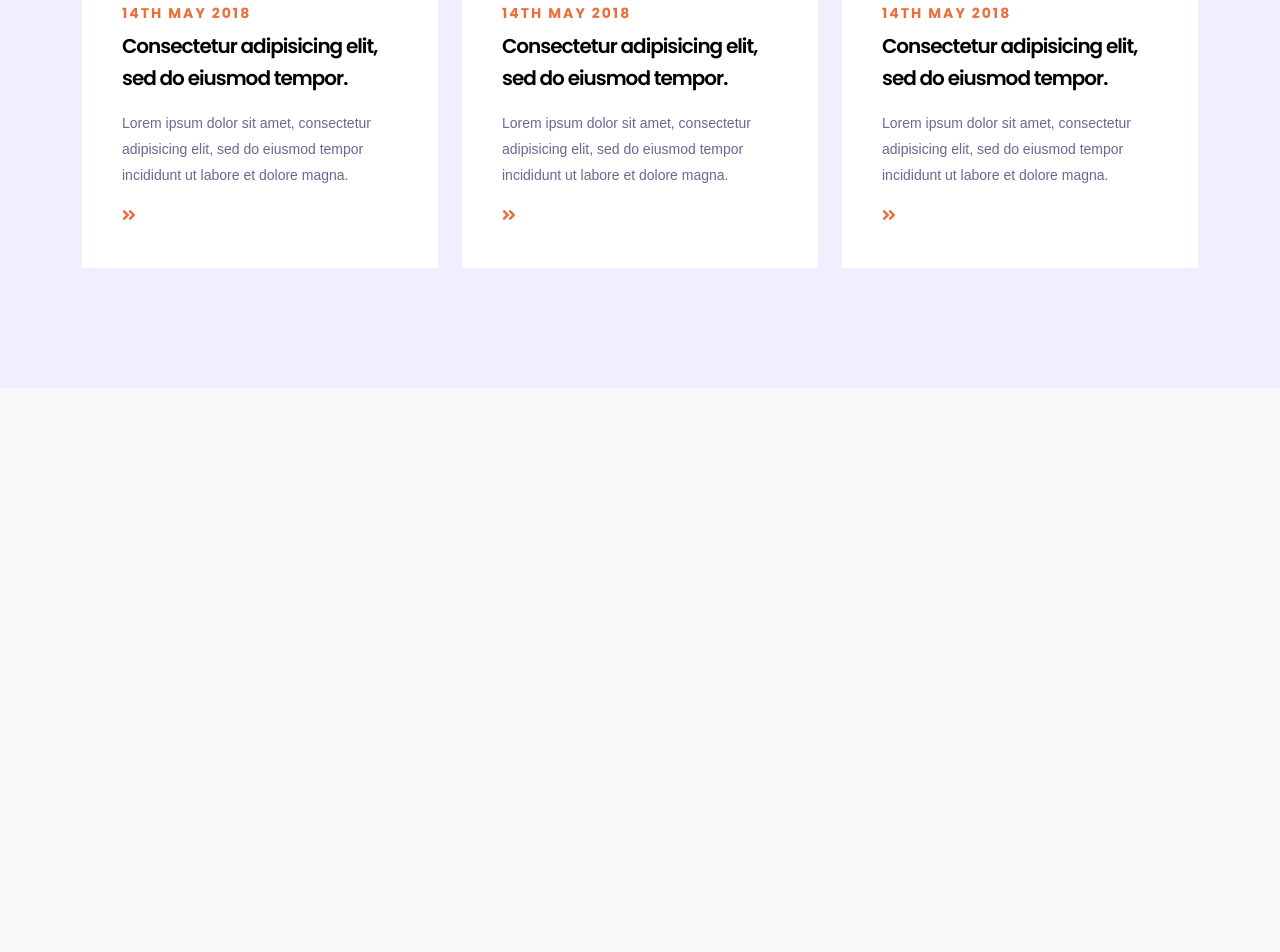
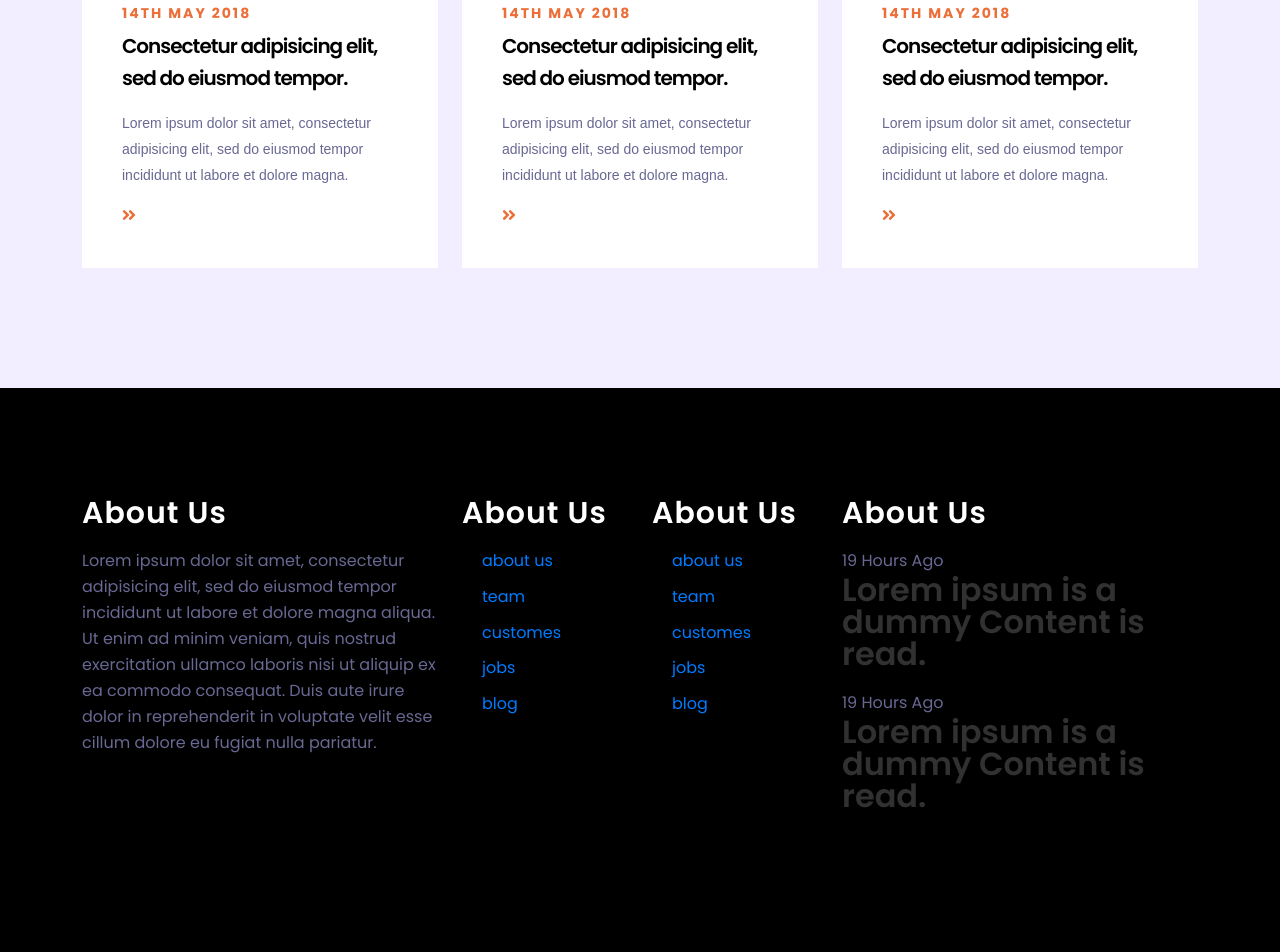
Before and after one commit to mdraisul1/psd-template-fundu, a plain HTML site: page index.html in a window 1280 px wide. Shown: the part 7218-8170 px from the top of the page. Before the commit the page ends 7606 px from the top, so only its background shows below. Drawn offline with Linux system fonts and the light colour scheme.

Commit message:
Added footer section widget title style

```diff
--- a/css/default.css
+++ b/css/default.css
@@ -654,7 +654,7 @@
 	background: #fff;
 }
 .black-bg {
-	background: #222;
+	background: #000000;
 }
 .bg-back{
 	background: #121121;
--- a/css/main.css
+++ b/css/main.css
@@ -900,3 +900,11 @@ a.event-content-btn {
 .icon-read-more i {
     color: #ec6e39;
 }
+
+/* footer section area style  */
+.footer-widget h2 {
+    color: #fff;
+    text-transform: capitalize;
+    font-size: 30px;
+    letter-spacing: 1px;
+}
--- a/index.html
+++ b/index.html
@@ -723,6 +723,60 @@
         </main>
         <!-- main body area end -->
 
+        <footer>
+            <div class="footer-area black-bg pt-110 pb-90">
+                <div class="container">
+                    <div class="row">
+                        <div class="col-xl-4">
+                            <div class="footer-widget mb-50">
+                                <h2 class="footer-widget-title">about us</h2>
+                                <p>Lorem ipsum dolor sit amet, consectetur adipisicing elit, sed do eiusmod tempor incididunt ut labore et dolore magna aliqua. Ut enim ad minim veniam, quis nostrud exercitation ullamco laboris nisi ut aliquip ex ea commodo consequat. Duis aute irure dolor in reprehenderit in voluptate velit esse cillum dolore eu fugiat nulla pariatur.</p>
+                            </div>
+                        </div>
+                        <div class="col-xl-2">
+                            <div class="footer-widget mb-50">
+                                <h2 class="footer-widget-title">about us</h2>
+                                <ul>
+                                    <li><a href="#">about us</a></li>
+                                    <li><a href="#">team</a></li>
+                                    <li><a href="#">customes</a></li>
+                                    <li><a href="#">jobs</a></li>
+                                    <li><a href="#">blog</a></li>
+                                </ul>
+                            </div>
+                        </div>
+                        <div class="col-xl-2">
+                            <div class="footer-widget mb-50">
+                                <h2 class="footer-widget-title">about us</h2>
+                                <ul>
+                                    <li><a href="#">about us</a></li>
+                                    <li><a href="#">team</a></li>
+                                    <li><a href="#">customes</a></li>
+                                    <li><a href="#">jobs</a></li>
+                                    <li><a href="#">blog</a></li>
+                                </ul>
+                            </div>
+                        </div>
+                        <div class="col-xl-4">
+                            <div class="footer-widget mb-50">
+                                <h2 class="footer-widget-title">about us</h2>
+                                <div class="footer-post">
+                                    <div class="footer-wedget-list">
+                                        <span>19 Hours Ago</span>
+                                        <h3><a href="#">Lorem ipsum is a dummy Content is read.</a></h3>
+                                    </div>
+                                    <div class="footer-wedget-list">
+                                        <span>19 Hours Ago</span>
+                                        <h3><a href="#">Lorem ipsum is a dummy Content is read.</a></h3>
+                                    </div>
+                                </div>
+                            </div>
+                        </div>
+                    </div>
+                </div>
+            </div>
+        </footer>
+
 
 		<!-- JS here -->
         <script src="js/vendor/modernizr-3.5.0.min.js"></script>
```
